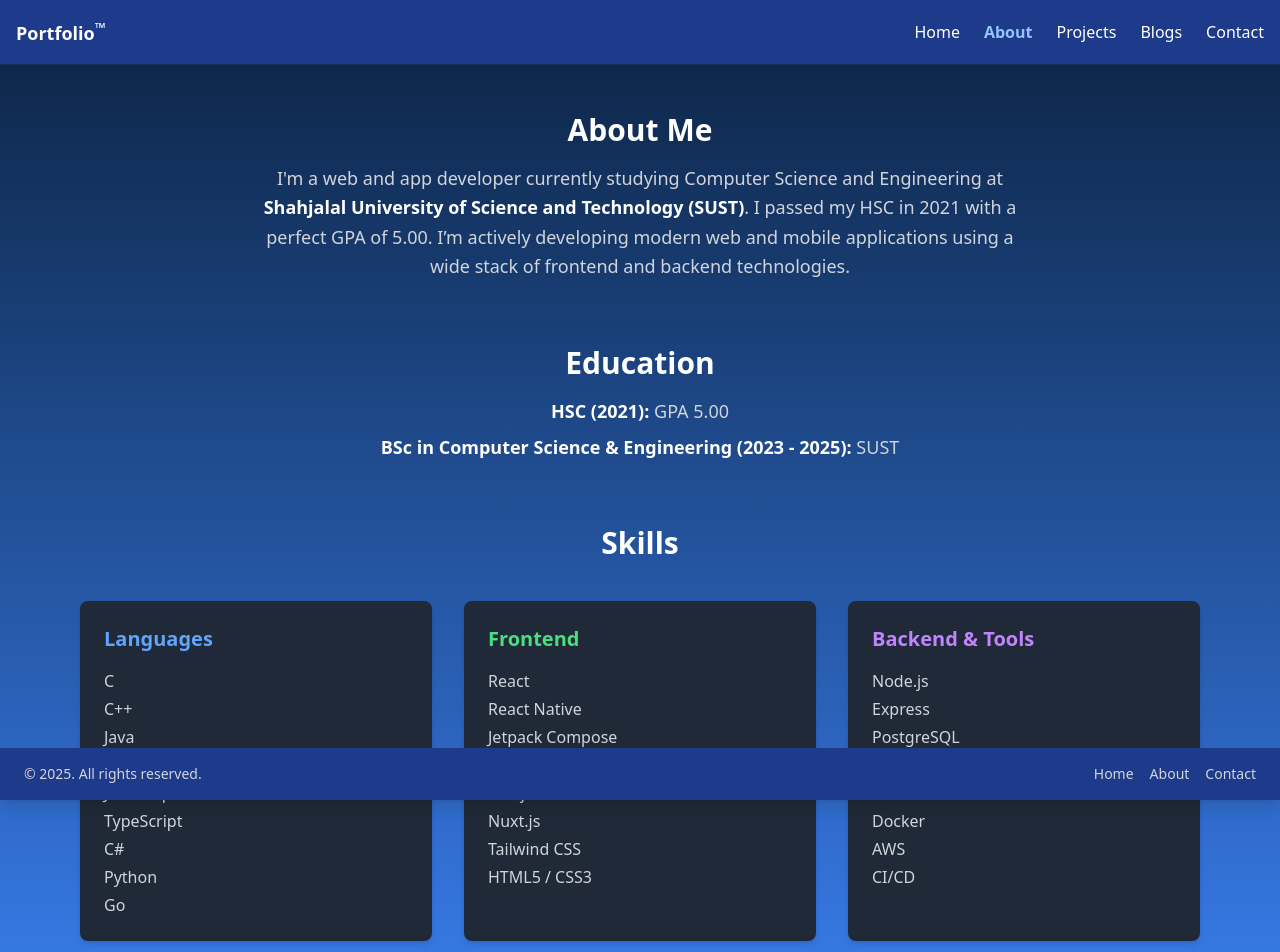
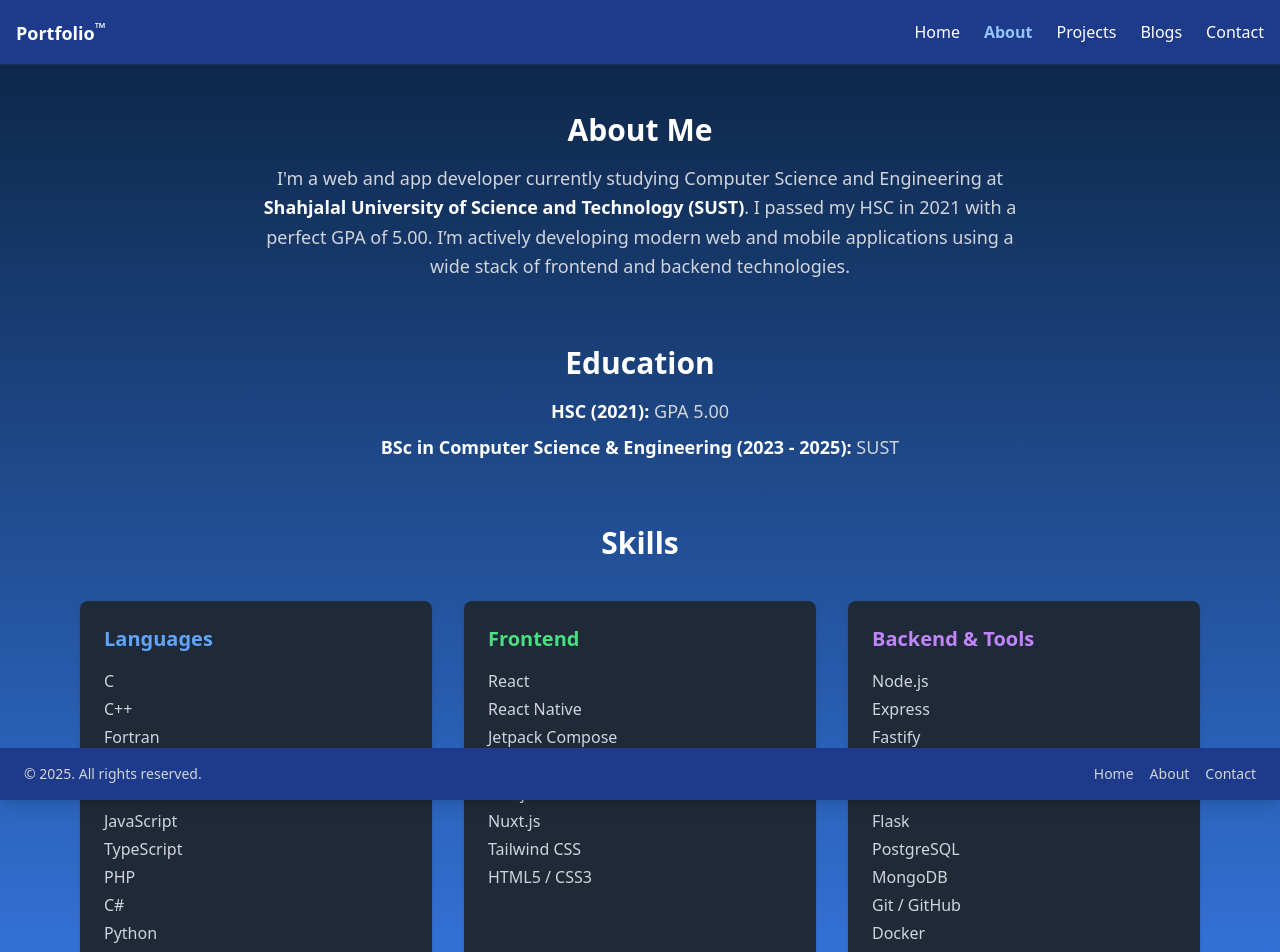
Before and after one commit to San2021331091/portfolio, a Nuxt app: page /about in a window 1280 px wide. Shown: the top 952 px of the page. Built offline with nearby package versions, Linux system fonts and the light colour scheme.

Commit message:
new commit

```diff
--- a/app/pages/about.vue
+++ b/app/pages/about.vue
@@ -32,10 +32,12 @@
           <ul class="space-y-1 text-gray-300">
             <li>C</li>
             <li>C++</li>
+            <li>Fortran</li>
             <li>Java</li>
             <li>Kotlin</li>
             <li>JavaScript</li>
             <li>TypeScript</li>
+            <li>PHP</li>
             <li>C#</li>
             <li>Python</li>
             <li>Go</li>
@@ -63,6 +65,10 @@
           <ul class="space-y-1 text-gray-300">
             <li>Node.js</li>
             <li>Express</li>
+            <li>Fastify</li>
+            <li>Fiber</li>
+            <li>SlimPHP</li>
+            <li>Flask</li>
             <li>PostgreSQL</li>
             <li>MongoDB</li>
             <li>Git / GitHub</li>
```
